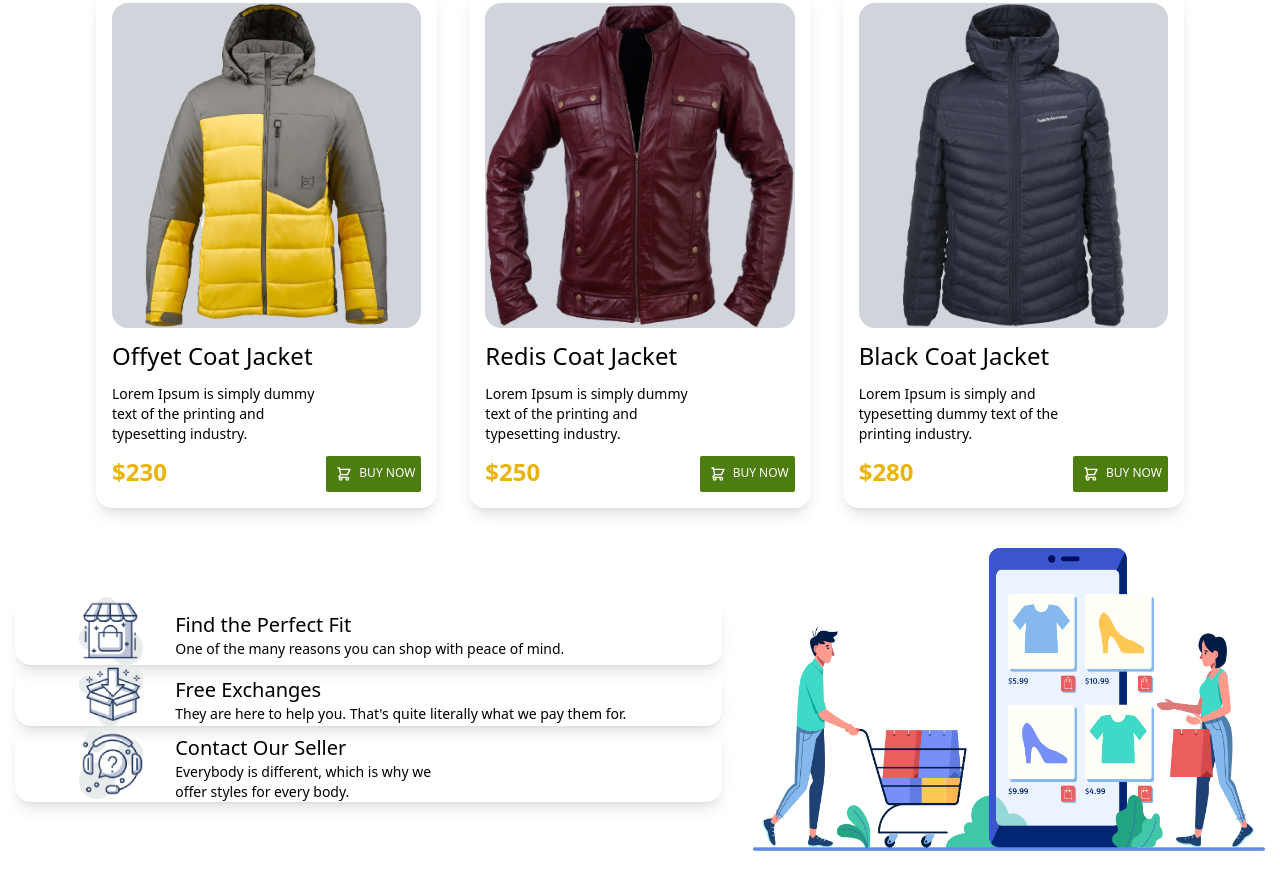
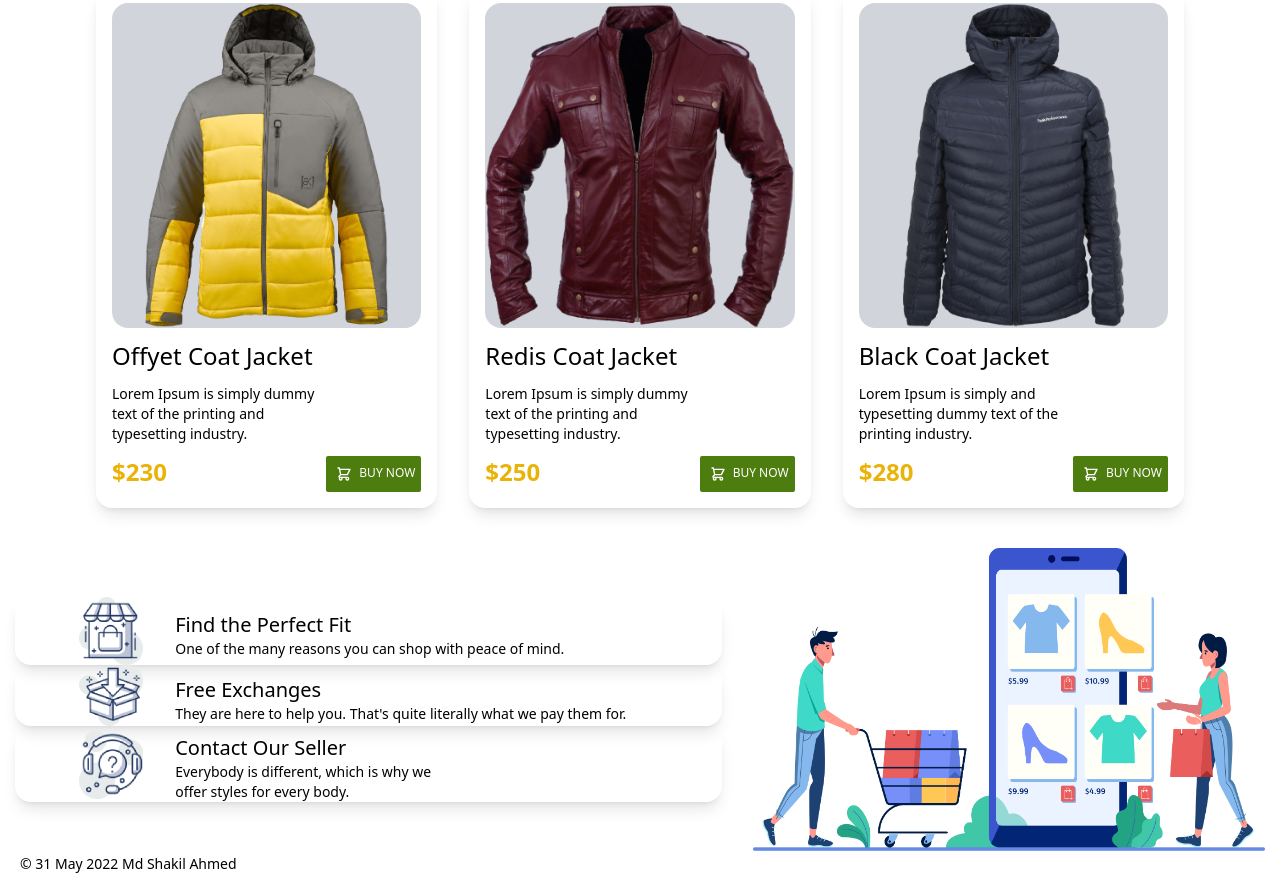
Before and after one commit to Shakil53/penguin-ecommerce-website, a plain HTML site: page index.html in a window 1280 px wide. Shown: the part 1459-2352 px from the top of the page. Before the commit the page ends 2310 px from the top, so only its background shows below. Drawn offline with nearby package versions, Linux system fonts and the light colour scheme.

Commit message:
footer done

```diff
--- a/index.html
+++ b/index.html
@@ -327,6 +327,8 @@
         </div>
       </section>
     </main>
-    <footer></footer>
+    <footer>
+      <small class="text-sm py-5 px-5">© 31 May 2022 Md Shakil Ahmed</small>
+    </footer>
   </body>
 </html>
```
